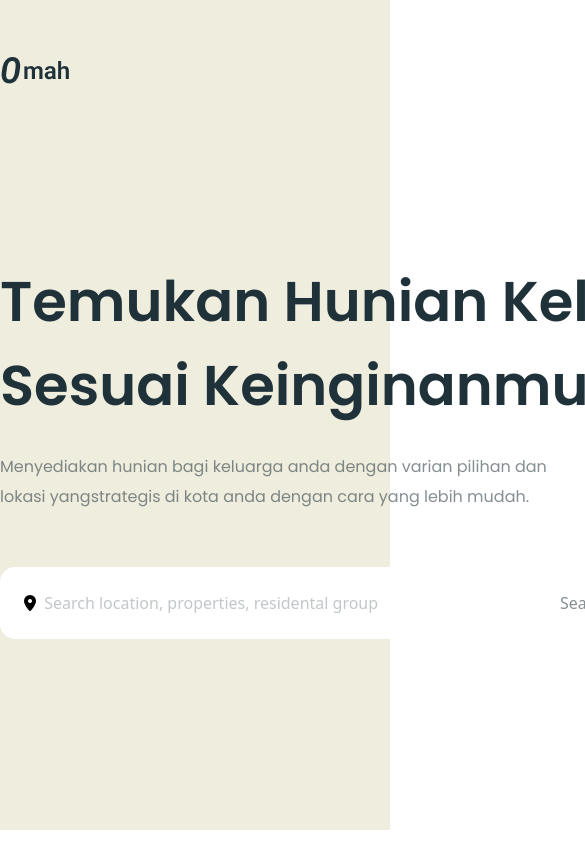
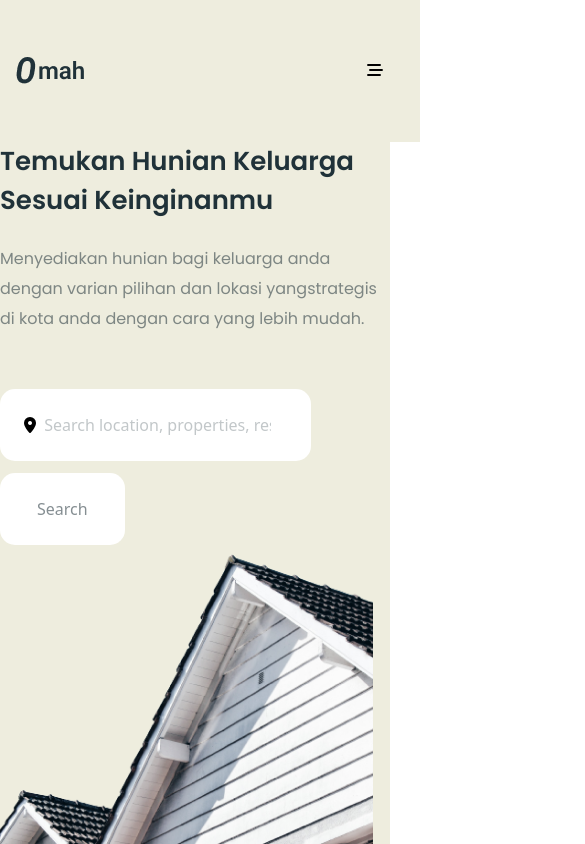
Before and after one commit to Sijan666/omahFigma, a website: page index.html in a window 390 px wide. Shown: the top 844 px of the page, 585 px wide, since content can reach past the window. Drawn offline with Linux system fonts and the light colour scheme.

Commit message:
tryied responsive

```diff
--- a/index.html
+++ b/index.html
@@ -18,16 +18,17 @@
     <!-- header start here -->
     <header class="header">
         <!-- container start -->
-        <div class="container">
-            <div class="flex justify-between">
+        <div class="container relative">
+            <div class="lg:flex lg:justify-between">
                 <!-- header logo -->
                 <div class="logo">
                     <img src="images/logo.png" alt="logo">
                 </div>
                 <!-- header logo -->
                 <!-- nav start here -->
+                 <i class="fa-solid fa-bars-staggered lg:hidden! absolute top-3 right-5 "></i>
                 <nav>
-                    <ul class="flex gap-x-25">
+                    <ul class="lg:flex lg:gap-x-25 gap-x-5 hidden lg:block">
                         <li class="navLi">Home</li>
                         <li class="navLi">About</li>
                         <li class="navLi">Properties</li>
@@ -41,15 +42,15 @@
     </header>
     <!-- header end here -->
     <!-- banner part start -->
-    <section class="banner">
+    <section class="banner bg-[#EEEDDE]">
         <!-- container start -->
         <div class="container">
-            <div class="flex justify-between">
+            <div class="lg:flex lg:justify-between">
                 <!-- banner left -->
                 <div class="left">
                     <h1 class="bannerLeftH1">Temukan Hunian Keluarga Sesuai Keinginanmu</h1>
                     <p class="bannerLeftp">Menyediakan hunian bagi keluarga anda dengan varian pilihan dan lokasi yangstrategis di kota anda dengan cara yang lebih mudah.</p>
-                    <div class="pt-13.75 flex gap-x-3.75">
+                    <div class="pt-13.75 lg:flex gap-x-3.75">
                         <div class="relative">
                             <input type="text" name="" placeholder=" Search location, properties, residental group" class="bannerInput">
                             <i class="fa-solid fa-location-dot absolute top-7 left-5 mr-5"></i>
--- a/src/input.css
+++ b/src/input.css
@@ -6,41 +6,38 @@
 }
 /* common css */
 .container{
-    @apply w-291.5 mx-auto
+    @apply lg:w-291.5 mx-auto w-[390px]
 }
 
-.flex{
-    @apply flex items-center
-}
 /* common css */
 /* header part */
 .header{
-    @apply py-12.5 fixed top-0 left-1/2 -translate-x-1/2 w-full
+    @apply py-12.5 lg:w-full w-[420px] bg-[#EEEDDE]
 }
 
 .navLi{
     @apply cursor-pointer font-Poppins text-[#203239] hover:font-semibold duration-300 relative after:content-[''] after:absolute after:-bottom-1 after:left-1/2 after:-translate-x-1/2 after:w-0 after:h-0.5 after:bg-[#F6762E] after:transition-all after:duration-400 hover:after:w-[60%]
 }
 /* header part */
-/* banner part */
+banner part */
 .banner{
-    @apply pt-47 pb-30 bg-[#EEEDDE]
+    @apply pt-47 pb-30 lg:w-full w-[420px]
 }
 
 .bannerLeftH1{
-    @apply text-[#203239] font-Poppins font-semibold text-[56px] w-194.25 pb-6
+    @apply text-[#203239] font-Poppins font-semibold text-[26px] lg:text-[56px] lg:w-194.25 pb-6
 }
 
 .bannerLeftp{
-    @apply text-base font-Poppins text-[#203239]/55 w-137 leading-7.5
+    @apply text-base font-Poppins text-[#203239]/55 lg:w-137 leading-7.5
 }
 
 .bannerInput{
-    @apply relative px-10 py-6 bg-white text-[#203239]/55 rounded-[15px] w-127 outline-none
+    @apply relative px-10 py-6 bg-white text-base text-[#203239]/55 rounded-[15px] lg:w-127 outline-none
 }
 
 .inputBtn{
-    @apply px-9.25 py-6 bg-white text-[#203239]/55 rounded-[15px] cursor-pointer
+    @apply px-9.25 py-6 bg-white text-[#203239]/55 rounded-[15px] cursor-pointer mt-3 lg:mt-0
 }
 /* banner part */
 /* service part  */
@@ -159,4 +156,4 @@
 .footerIcon{
     @apply text-white cursor-pointer
 }
-/* footer part */
+/* footer part
```
Also changed, not shown: src/output.css.
